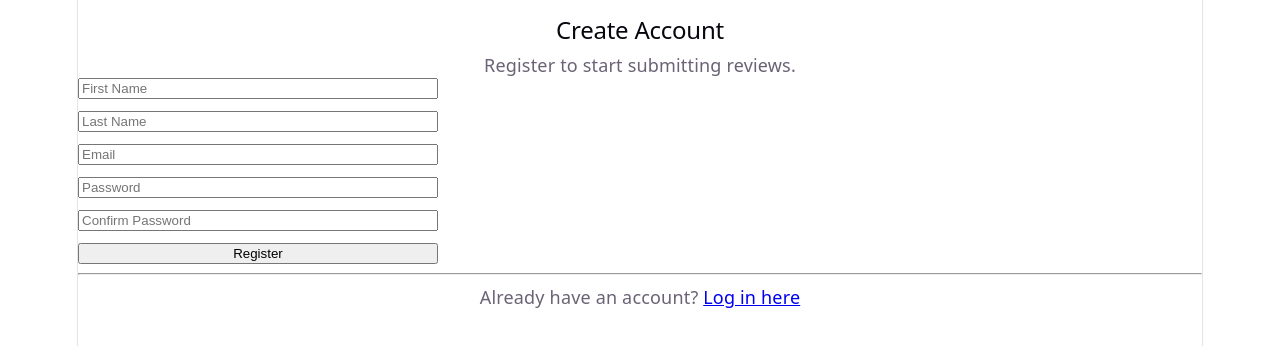
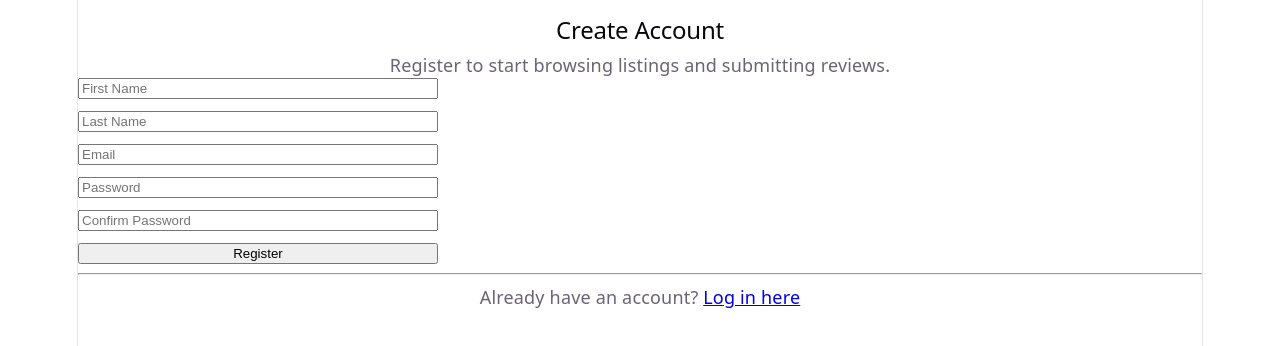
Before and after one commit to pfelix7/TWA1-W2026-Group03, a React (Vite) app in the folder client/: page /register in a window 1280 px wide. Shown: the top 346 px of the page. Built offline with nearby package versions, Linux system fonts and the light colour scheme.

Commit message:
Fixed text

```diff
--- a/client/src/pages/RegisterPage.jsx
+++ b/client/src/pages/RegisterPage.jsx
@@ -47,7 +47,7 @@ export default function RegisterPage({ onRegister, authError, isSubmitting }) {
   return (
     <Card>
       <h2>Create Account</h2>
-      <p>Register to start submitting reviews.</p>
+      <p>Register to start browsing listings and submitting reviews.</p>
 
       <form
         onSubmit={handleSubmit}
```
